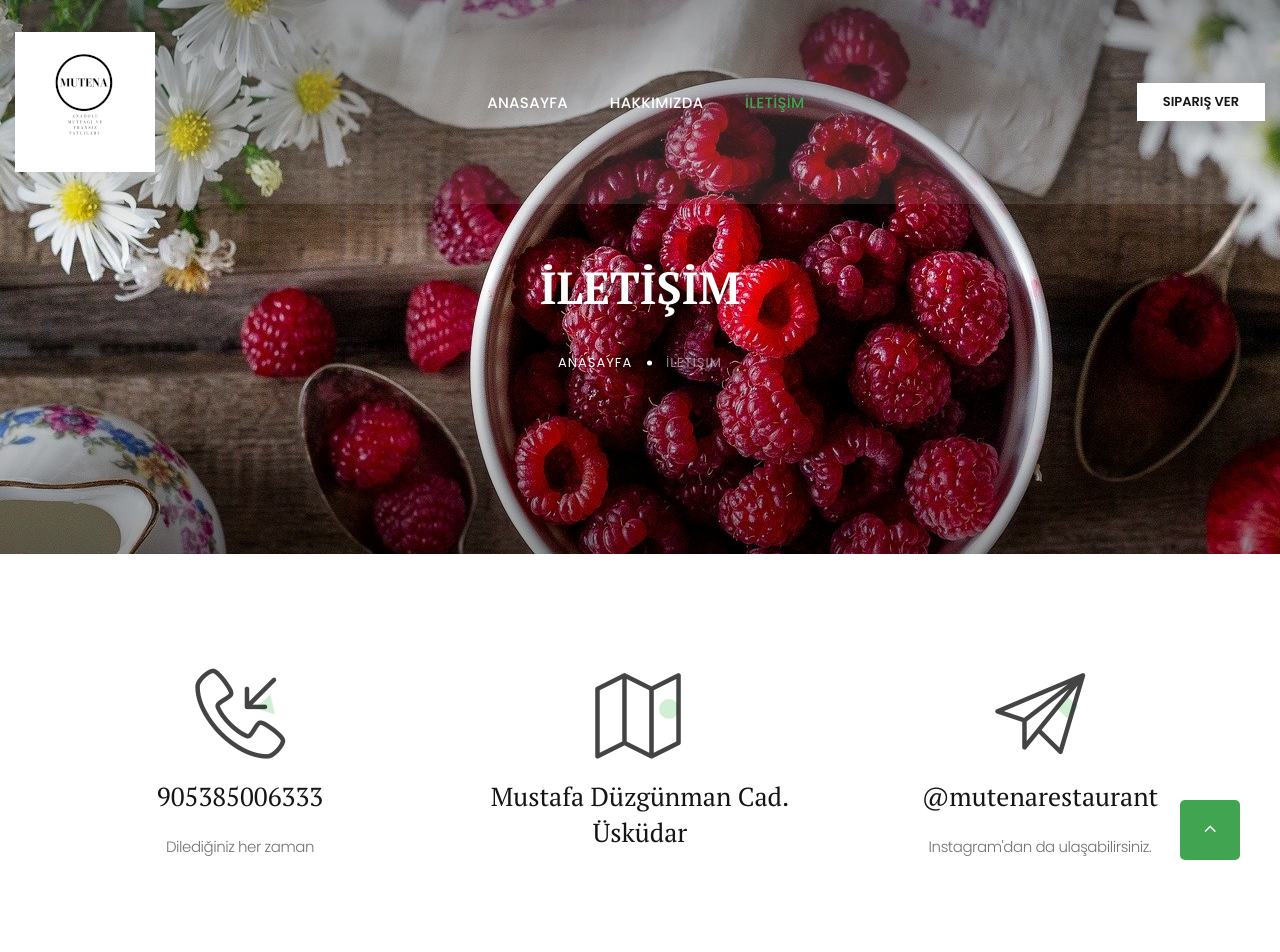
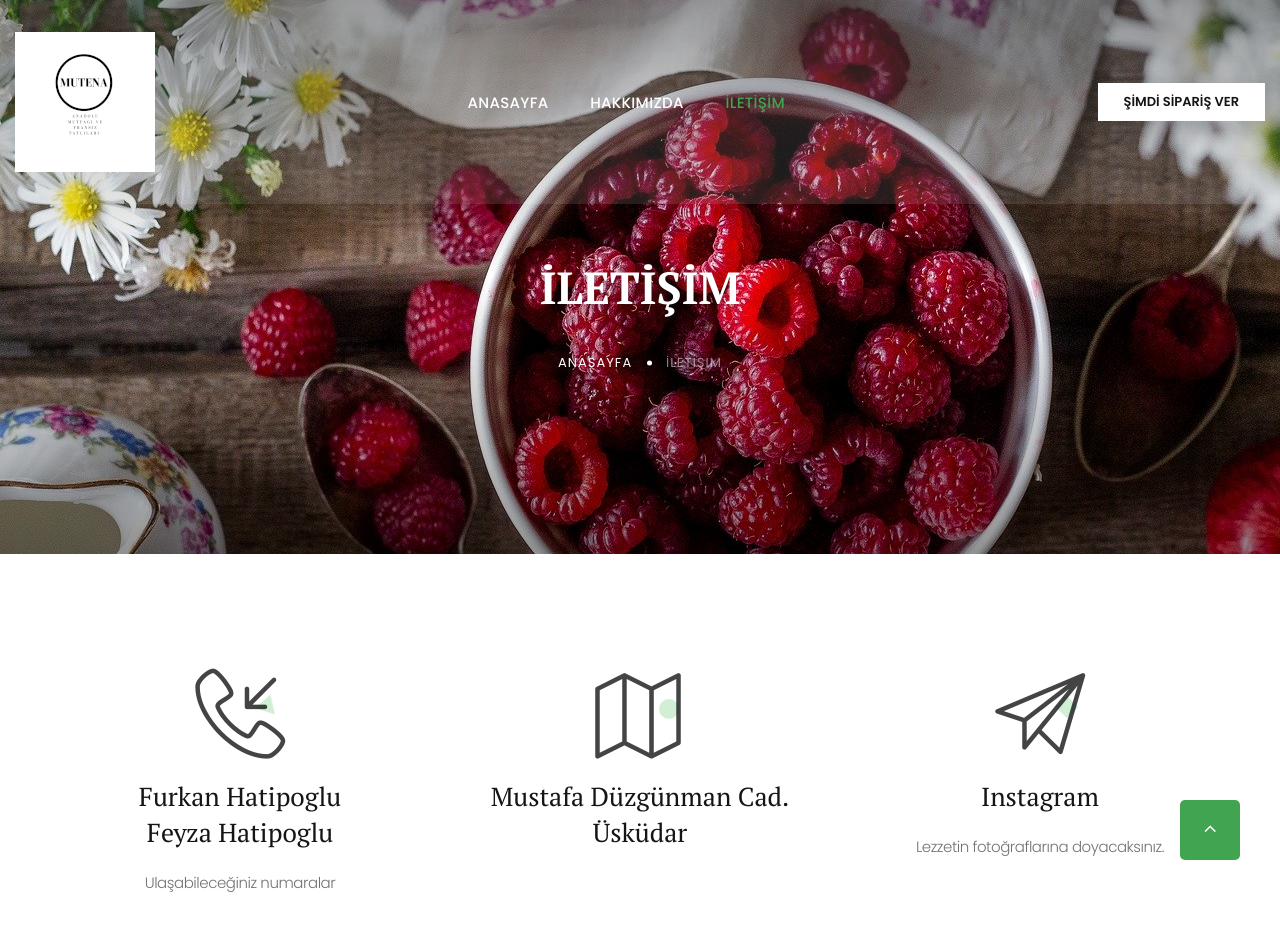
Before and after one commit to furkanhatipoglu/mutena, a plain HTML site: page contacts.html in a window 1280 px wide. Shown: the top 952 px of the page. Drawn offline with Linux system fonts and the light colour scheme; some packages are replaced by stand-ins of ours.

Commit message:
texts are updated

```diff
--- a/contacts.html
+++ b/contacts.html
@@ -47,9 +47,9 @@
                       </li>
                       <li class="rd-nav-item active"><a class="rd-nav-link" href="contacts.html">İLETİŞİM</a>
                       </li>
-                    </ul><a class="button button-white button-sm" href="#">Sipariş Ver</a>
+                    </ul><a class="button button-white button-sm" href="#">ŞİMDİ SİPARİŞ VER</a>
                   </div>
-                </div><a class="button button-white button-sm" href="#">Sipariş Ver</a>
+                </div><a class="button button-white button-sm" href="#">ŞİMDİ SİPARİŞ VER</a>
               </div>
             </div>
           </nav>
@@ -77,8 +77,9 @@
               <div class="box-icon-classic">
                 <div class="box-icon-inner decorate-triangle"><span class="icon-xl linearicons-phone-incoming"></span></div>
                 <div class="box-icon-caption">
-                  <h4><a href="tel:#">905385006333</a></h4>
-                  <p>Dilediğiniz her zaman</p>
+                  <h4><a href="tel:905385006333">Furkan Hatipoglu</a></h4>
+                  <h4><a href="tel:905435883532">Feyza Hatipoglu</a></h4>
+                  <p>Ulaşabileceğiniz numaralar</p>
                 </div>
               </div>
             </div>
@@ -94,8 +95,8 @@
               <div class="box-icon-classic">
                 <div class="box-icon-inner decorate-rectangle"><span class="icon-xl linearicons-paper-plane"></span></div>
                 <div class="box-icon-caption">
-                  <h4><a href="mailto:#">@mutenarestaurant</a></h4>
-                  <p>Instagram'dan da ulaşabilirsiniz.</p>
+                  <h4><a href="https://instagram.com/mutenarestaurant?igshid=nxco5xb7hp3p">Instagram</a></h4>
+                  <p>Lezzetin fotoğraflarına doyacaksınız.</p>
                 </div>
               </div>
             </div>
@@ -173,7 +174,7 @@
                 </ul>
               </div>
             </div>
-            <p class="rights"><span>&copy;&nbsp; </span><span class="copyright-year"></span><span>&nbsp;</span><span>Pesto</span><span>.&nbsp;</span><span>All Rights Reserved.</span><span>&nbsp;</span><a href="#">Privacy Policy</a>. Design&nbsp;by&nbsp;<a href="https://www.templatemonster.com">Templatemonster</a></p>
+            <p class="rights"><span>&copy;&nbsp; </span><span class="copyright-year"></span><span>&nbsp;</span><span>Mutena</span><span>.&nbsp;</span><span>All Rights Reserved.</span><span>&nbsp;</span><a href="#">Privacy Policy</a>. Design&nbsp;by&nbsp;<a>Furkan Hatipoglu</a></p>
           </div>
         </div>
       </footer>
```
Also changed, not shown: about-us.html (+4 -4 lines), index.html (+4 -4 lines).
